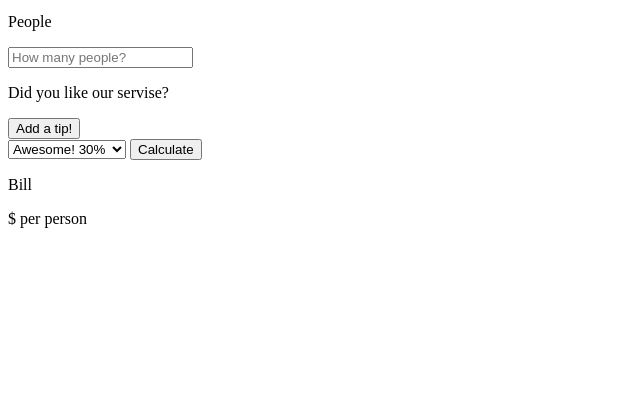
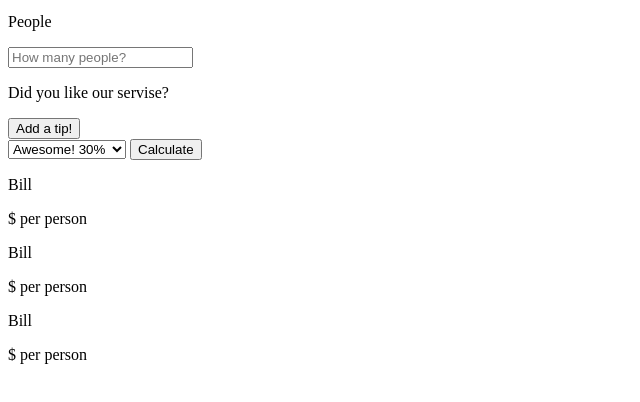
Before and after one commit to aigulsharipova/spit-bill, a plain HTML site: page index.html in a window 1280 px wide. Shown: the part 104-506 px from the top of the page, without its empty margins (0-640 px from the left). Drawn offline with Linux system fonts and the light colour scheme.

Commit message:
block for check

```diff
--- a/index.html
+++ b/index.html
@@ -33,6 +33,18 @@
         <span id="billSpitPerson"></span>
         <span>per person</span>
       </div>
+      <div id="tipSplit">
+        <p>Bill</p>
+        <span>$</span>
+        <span id="tipSpitPerson"></span>
+        <span>per person</span>
+      </div>
+      <div id="checkSplit">
+        <p>Bill</p>
+        <span>$</span>
+        <span id="checkSpitPerson"></span>
+        <span>per person</span>
+      </div>
     </div>
   </div>
   <script src="./script.js"></script>
```
